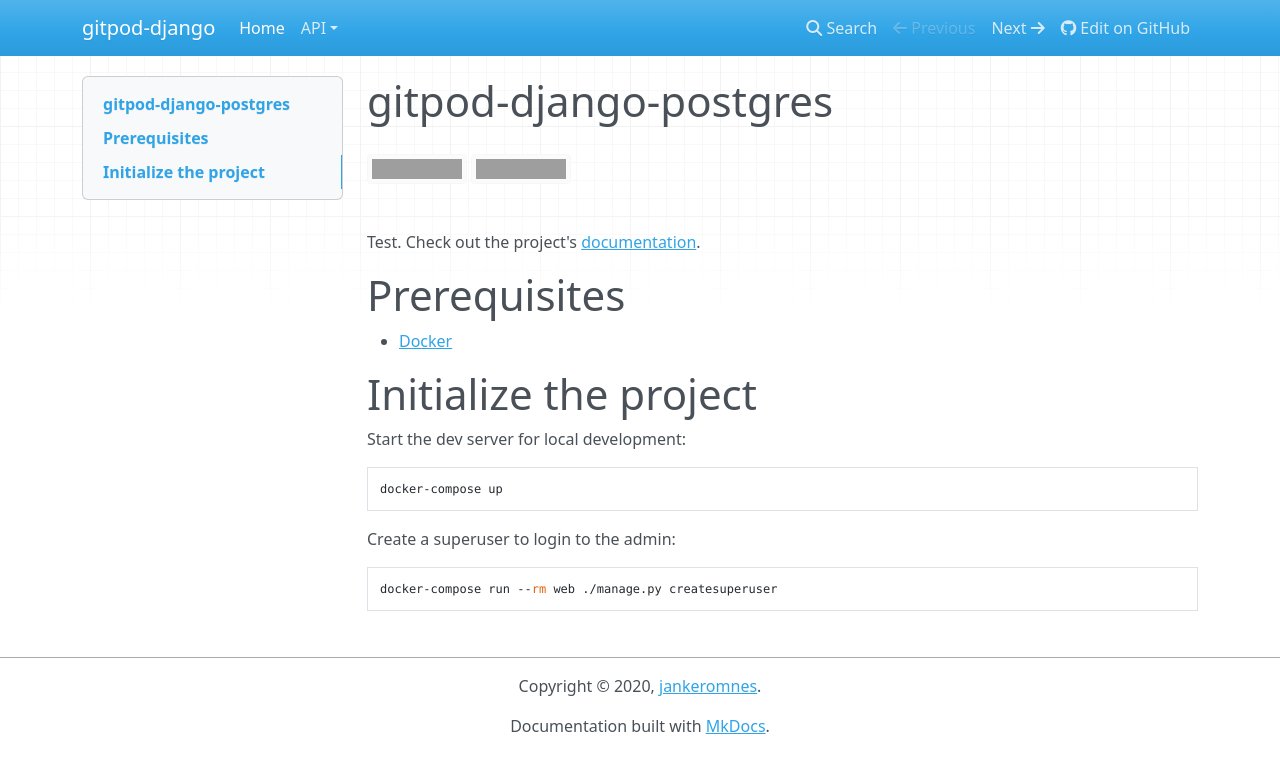
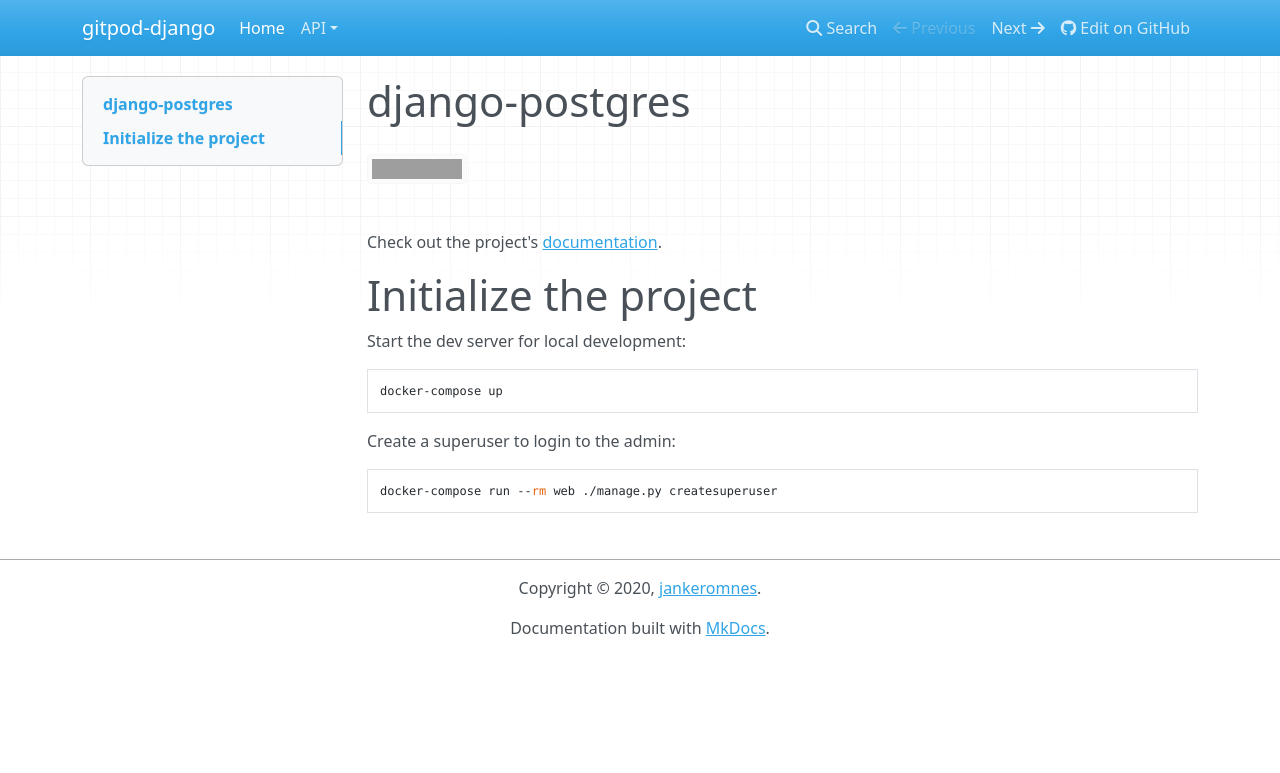
Before and after one commit to gitpod-demos/django-postgres, an MkDocs documentation site: the page built from docs/index.md, in a window 1280 px wide. Shown: the top 773 px of the page. Built offline with MkDocs 1.6.1, drawn with Linux system fonts in a browser that asks for light colours; nearby versions of some CDN libraries; grey boxes are pictures that could not be loaded.

Commit message:
Simplify docs page

```diff
--- a/docs/index.md
+++ b/docs/index.md
@@ -1,13 +1,8 @@
-# gitpod-django-postgres
+# django-postgres
 
-[![Build Status](https://travis-ci.org/jankeromnes/gitpod-django-postgres.svg?branch=master)](https://travis-ci.org/jankeromnes/gitpod-django-postgres)
 [![Built with](https://img.shields.io/badge/Built_with-Cookiecutter_Django_Rest-F7B633.svg)](https://github.com/agconti/cookiecutter-django-rest)
 
-Test. Check out the project's [documentation](http://jankeromnes.github.io/gitpod-django-postgres/).
-
-# Prerequisites
-
-- [Docker](https://docs.docker.com/docker-for-mac/install/)
+Check out the project's [documentation](http://jankeromnes.github.io/gitpod-django-postgres/).
 
 # Initialize the project
 
```
